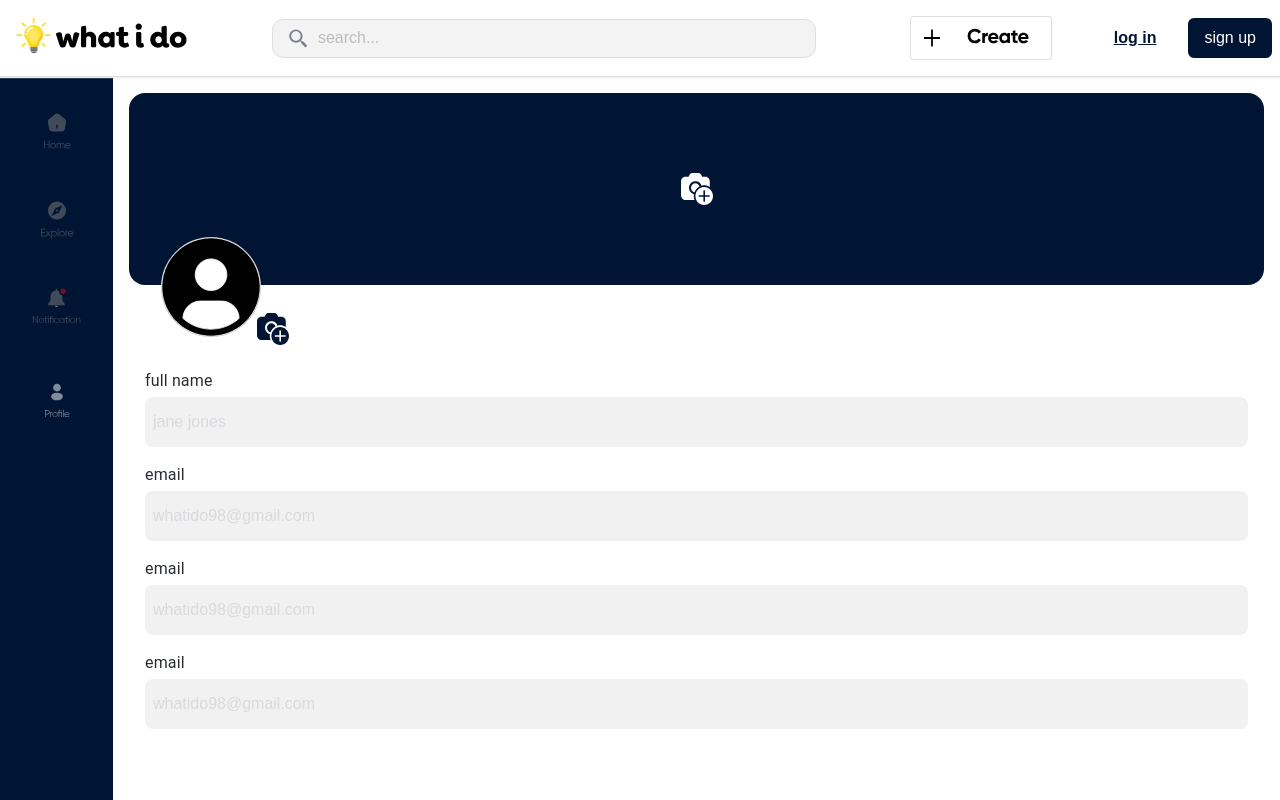
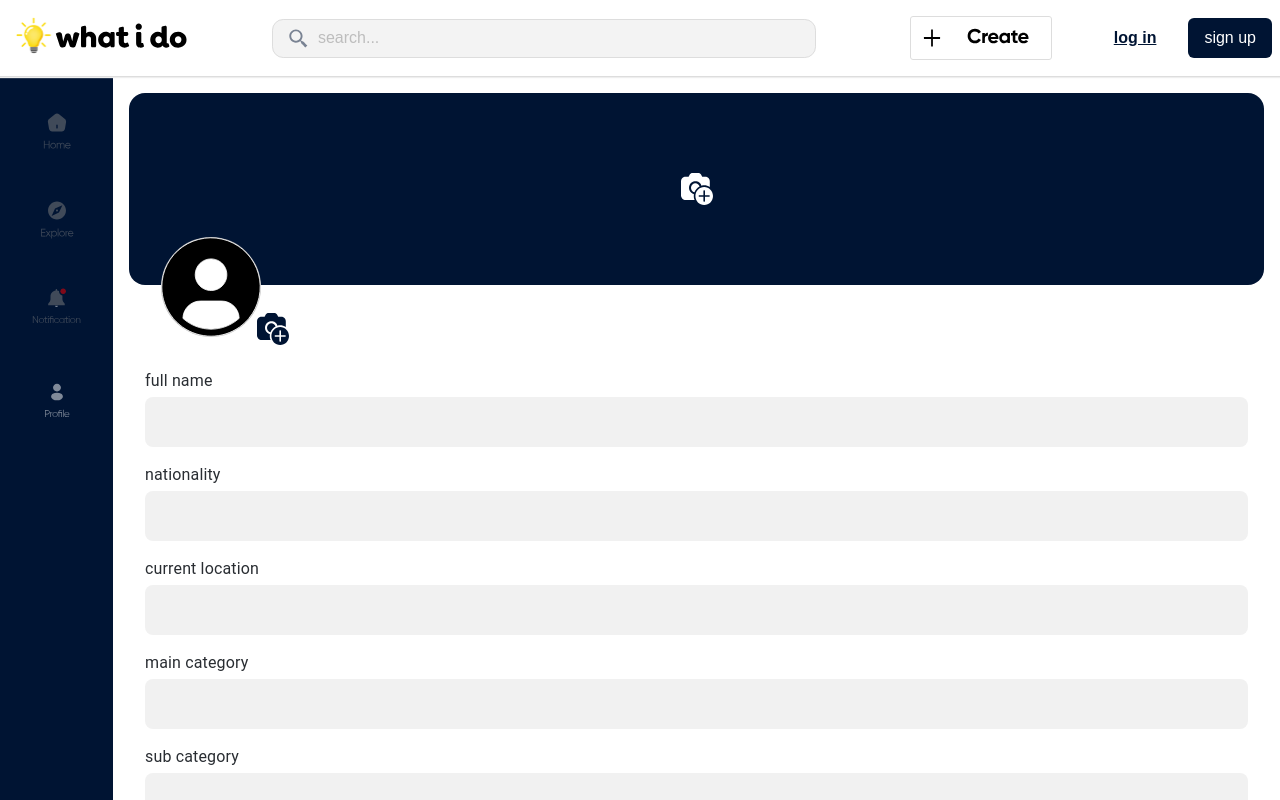
Before and after one commit to Ndirangug/whatido_frontend, a Next.js app: page /profile/edit/1 in a window 1280 px wide. Built offline with nearby package versions, Linux system fonts and the light colour scheme.

Commit message:
wip: edit profprofile

```diff
--- a/components/profile/EditProfileForm.js
+++ b/components/profile/EditProfileForm.js
@@ -27,28 +27,42 @@ function EditProfileForm() {
         type={'text'}
         error={errors?.email?.message}
         register={register('email')}
-        placeholder={'jane jones'}
+        placeholder={''}
       />
       <InputField
-        label={'email'}
+        label={'nationality'}
         type={'text'}
         error={errors?.email?.message}
         register={register('email')}
-        placeholder={'whatido98@gmail.com'}
+        placeholder={''}
       />
       <InputField
-        label={'email'}
+        label={'current location'}
         type={'text'}
         error={errors?.email?.message}
         register={register('email')}
-        placeholder={'whatido98@gmail.com'}
+        placeholder={''}
       />
       <InputField
-        label={'email'}
+        label={'main category'}
         type={'text'}
         error={errors?.email?.message}
         register={register('email')}
-        placeholder={'whatido98@gmail.com'}
+        placeholder={''}
+      />
+      <InputField
+        label={'sub category'}
+        type={'text'}
+        error={errors?.email?.message}
+        register={register('email')}
+        placeholder={''}
+      />
+      <InputField
+        label={'sites or addresses'}
+        type={'text'}
+        error={errors?.email?.message}
+        register={register('email')}
+        placeholder={''}
       />
     </EditProfileFormContainer>
   );
```
